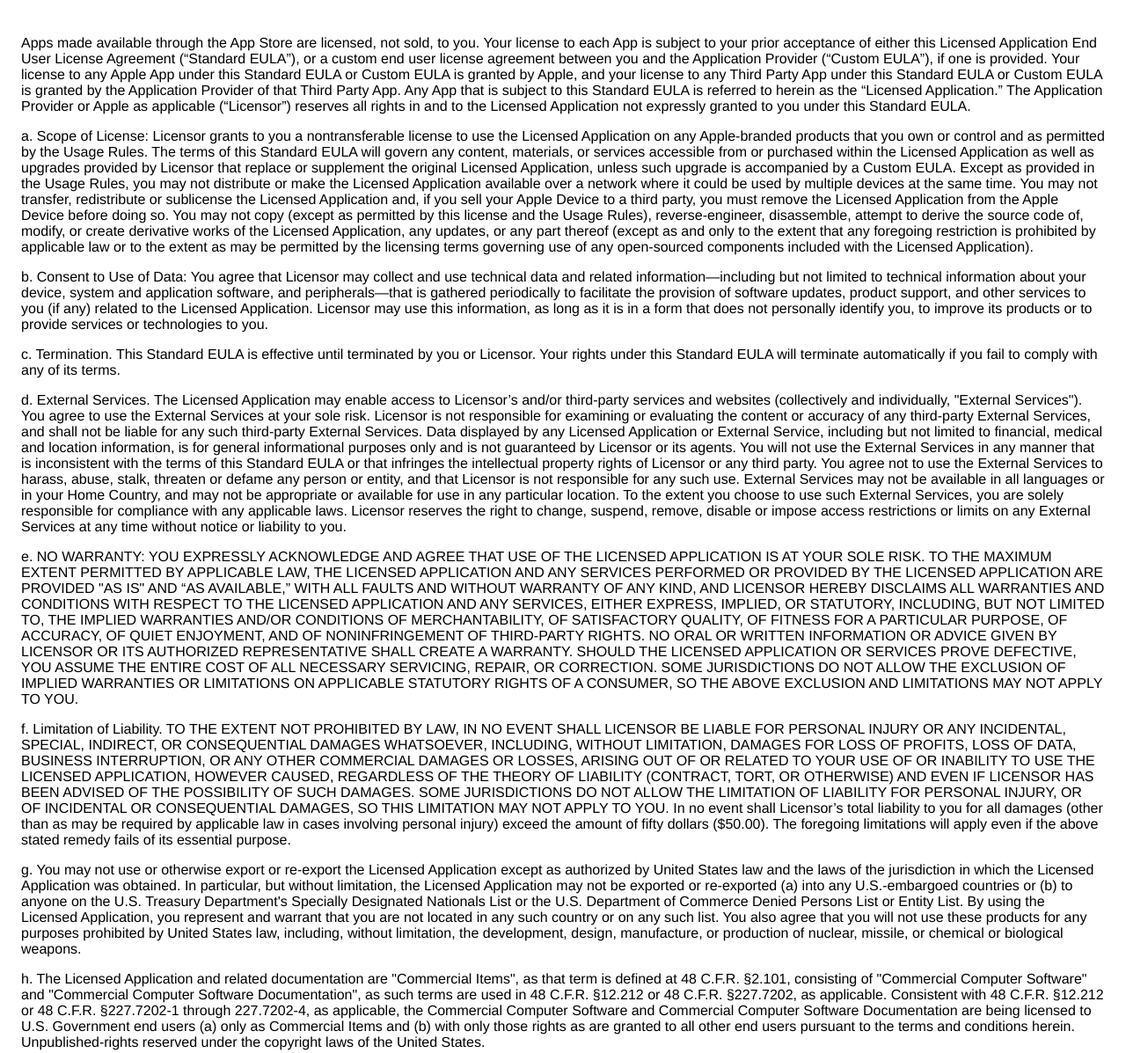
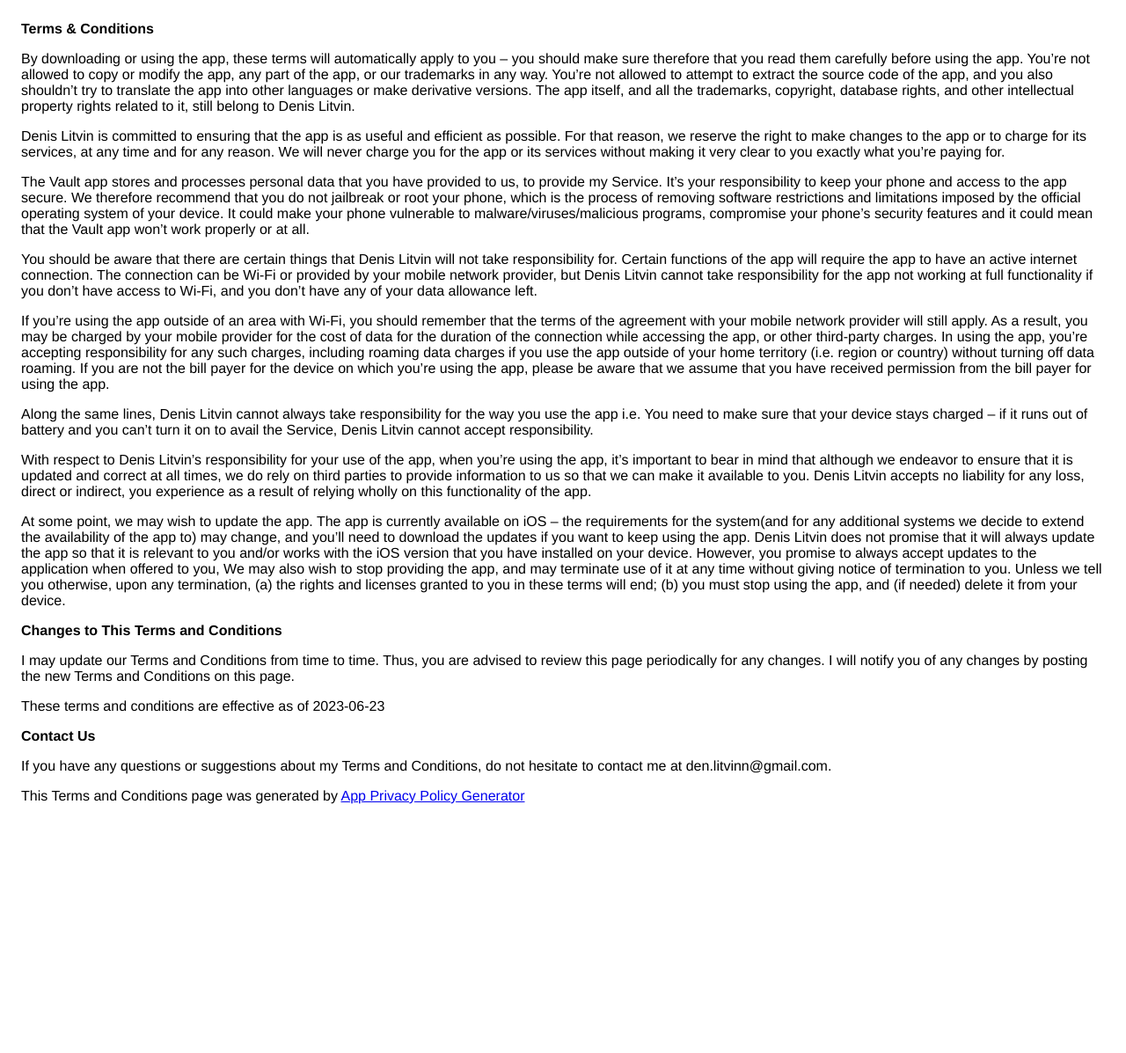
Before and after one commit to DenisLitvin/vault, a plain HTML site: page terms-and-conditions/index.html in a window 1280 px wide. Shown: the top 1197 px of the page at 88% size. After the commit the page ends 954 px from the top, so only its background shows below. Drawn offline with Linux system fonts and the light colour scheme.

Commit message:
Add eula

```diff
--- a/terms-and-conditions/index.html
+++ b/terms-and-conditions/index.html
@@ -14,116 +14,133 @@
 </head>
 
 <body>
-  <p>Apps made available through the App Store are licensed, not sold, to you. Your license to each App is subject to
-    your
-    prior acceptance of either this Licensed Application End User License Agreement (“Standard EULA”), or a custom end
-    user license agreement between you and the Application Provider (“Custom EULA”), if one is provided. Your license to
-    any Apple App under this Standard EULA or Custom EULA is granted by Apple, and your license to any Third Party App
-    under this Standard EULA or Custom EULA is granted by the Application Provider of that Third Party App. Any App that
-    is subject to this Standard EULA is referred to herein as the “Licensed Application.” The Application Provider or
-    Apple as applicable (“Licensor”) reserves all rights in and to the Licensed Application not expressly granted to you
-    under this Standard EULA.</p>
-  <p>a. Scope of License: Licensor grants to you a nontransferable license to use the Licensed Application on any
-    Apple-branded products that you own or control and as permitted by the Usage Rules. The terms of this Standard EULA
-    will govern any content, materials, or services accessible from or purchased within the Licensed Application as well
-    as upgrades provided by Licensor that replace or supplement the original Licensed Application, unless such upgrade
-    is
-    accompanied by a Custom EULA. Except as provided in the Usage Rules, you may not distribute or make the Licensed
-    Application available over a network where it could be used by multiple devices at the same time. You may not
-    transfer, redistribute or sublicense the Licensed Application and, if you sell your Apple Device to a third party,
-    you
-    must remove the Licensed Application from the Apple Device before doing so. You may not copy (except as permitted by
-    this license and the Usage Rules), reverse-engineer, disassemble, attempt to derive the source code of, modify, or
-    create derivative works of the Licensed Application, any updates, or any part thereof (except as and only to the
-    extent that any foregoing restriction is prohibited by applicable law or to the extent as may be permitted by the
-    licensing terms governing use of any open-sourced components included with the Licensed Application).</p>
-  <p>b. Consent to Use of Data: You agree that Licensor may collect and use technical data and related
-    information—including but not limited to technical information about your device, system and application software,
-    and
-    peripherals—that is gathered periodically to facilitate the provision of software updates, product support, and
-    other
-    services to you (if any) related to the Licensed Application. Licensor may use this information, as long as it is in
-    a
-    form that does not personally identify you, to improve its products or to provide services or technologies to you.
+  <strong>Terms &amp; Conditions</strong>
+  <p>
+    By downloading or using the app, these terms will
+    automatically apply to you – you should make sure therefore
+    that you read them carefully before using the app. You’re not
+    allowed to copy or modify the app, any part of the app, or
+    our trademarks in any way. You’re not allowed to attempt to
+    extract the source code of the app, and you also shouldn’t try
+    to translate the app into other languages or make derivative
+    versions. The app itself, and all the trademarks, copyright,
+    database rights, and other intellectual property rights related
+    to it, still belong to Denis Litvin.
   </p>
-  <p>c. Termination. This Standard EULA is effective until terminated by you or Licensor. Your rights under this
-    Standard
-    EULA will terminate automatically if you fail to comply with any of its terms.&nbsp;</p>
-  <p>d. External Services. The Licensed Application may enable access to Licensor’s and/or third-party services and
-    websites (collectively and individually, "External Services"). You agree to use the External Services at your sole
-    risk. Licensor is not responsible for examining or evaluating the content or accuracy of any third-party External
-    Services, and shall not be liable for any such third-party External Services. Data displayed by any Licensed
-    Application or External Service, including but not limited to financial, medical and location information, is for
-    general informational purposes only and is not guaranteed by Licensor or its agents. You will not use the External
-    Services in any manner that is inconsistent with the terms of this Standard EULA or that infringes the intellectual
-    property rights of Licensor or any third party. You agree not to use the External Services to harass, abuse, stalk,
-    threaten or defame any person or entity, and that Licensor is not responsible for any such use. External Services
-    may
-    not be available in all languages or in your Home Country, and may not be appropriate or available for use in any
-    particular location. To the extent you choose to use such External Services, you are solely responsible for
-    compliance
-    with any applicable laws. Licensor reserves the right to change, suspend, remove, disable or impose access
-    restrictions or limits on any External Services at any time without notice or liability to you.&nbsp;</p>
-  <p>e. NO WARRANTY: YOU EXPRESSLY ACKNOWLEDGE AND AGREE THAT USE OF THE LICENSED APPLICATION IS AT YOUR SOLE RISK. TO
-    THE
-    MAXIMUM EXTENT PERMITTED BY APPLICABLE LAW, THE LICENSED APPLICATION AND ANY SERVICES PERFORMED OR PROVIDED BY THE
-    LICENSED APPLICATION ARE PROVIDED "AS IS" AND “AS AVAILABLE,” WITH ALL FAULTS AND WITHOUT WARRANTY OF ANY KIND, AND
-    LICENSOR HEREBY DISCLAIMS ALL WARRANTIES AND CONDITIONS WITH RESPECT TO THE LICENSED APPLICATION AND ANY SERVICES,
-    EITHER EXPRESS, IMPLIED, OR STATUTORY, INCLUDING, BUT NOT LIMITED TO, THE IMPLIED WARRANTIES AND/OR CONDITIONS OF
-    MERCHANTABILITY, OF SATISFACTORY QUALITY, OF FITNESS FOR A PARTICULAR PURPOSE, OF ACCURACY, OF QUIET ENJOYMENT, AND
-    OF
-    NONINFRINGEMENT OF THIRD-PARTY RIGHTS. NO ORAL OR WRITTEN INFORMATION OR ADVICE GIVEN BY LICENSOR OR ITS AUTHORIZED
-    REPRESENTATIVE SHALL CREATE A WARRANTY. SHOULD THE LICENSED APPLICATION OR SERVICES PROVE DEFECTIVE, YOU ASSUME THE
-    ENTIRE COST OF ALL NECESSARY SERVICING, REPAIR, OR CORRECTION. SOME JURISDICTIONS DO NOT ALLOW THE EXCLUSION OF
-    IMPLIED WARRANTIES OR LIMITATIONS ON APPLICABLE STATUTORY RIGHTS OF A CONSUMER, SO THE ABOVE EXCLUSION AND
-    LIMITATIONS
-    MAY NOT APPLY TO YOU.</p>
-  <p>f. Limitation of Liability. TO THE EXTENT NOT PROHIBITED BY LAW, IN NO EVENT SHALL LICENSOR BE LIABLE FOR PERSONAL
-    INJURY OR ANY INCIDENTAL, SPECIAL, INDIRECT, OR CONSEQUENTIAL DAMAGES WHATSOEVER, INCLUDING, WITHOUT LIMITATION,
-    DAMAGES FOR LOSS OF PROFITS, LOSS OF DATA, BUSINESS INTERRUPTION, OR ANY OTHER COMMERCIAL DAMAGES OR LOSSES, ARISING
-    OUT OF OR RELATED TO YOUR USE OF OR INABILITY TO USE THE LICENSED APPLICATION, HOWEVER CAUSED, REGARDLESS OF THE
-    THEORY OF LIABILITY (CONTRACT, TORT, OR OTHERWISE) AND EVEN IF LICENSOR HAS BEEN ADVISED OF THE POSSIBILITY OF SUCH
-    DAMAGES. SOME JURISDICTIONS DO NOT ALLOW THE LIMITATION OF LIABILITY FOR PERSONAL INJURY, OR OF INCIDENTAL OR
-    CONSEQUENTIAL DAMAGES, SO THIS LIMITATION MAY NOT APPLY TO YOU. In no event shall Licensor’s total liability to you
-    for all damages (other than as may be required by applicable law in cases involving personal injury) exceed the
-    amount
-    of fifty dollars ($50.00). The foregoing limitations will apply even if the above stated remedy fails of its
-    essential
-    purpose.</p>
-  <p>g. You may not use or otherwise export or re-export the Licensed Application except as authorized by United States
-    law and the laws of the jurisdiction in which the Licensed Application was obtained. In particular, but without
-    limitation, the Licensed Application may not be exported or re-exported (a) into any U.S.-embargoed countries or (b)
-    to anyone on the U.S. Treasury Department's Specially Designated Nationals List or the U.S. Department of Commerce
-    Denied Persons List or Entity List. By using the Licensed Application, you represent and warrant that you are not
-    located in any such country or on any such list. You also agree that you will not use these products for any
-    purposes
-    prohibited by United States law, including, without limitation, the development, design, manufacture, or production
-    of
-    nuclear, missile, or chemical or biological weapons.</p>
-  <p>h. The Licensed Application and related documentation are "Commercial Items", as that term is defined at 48 C.F.R.
-    §2.101, consisting of "Commercial Computer Software" and "Commercial Computer Software Documentation", as such terms
-    are used in 48 C.F.R. §12.212 or 48 C.F.R. §227.7202, as applicable. Consistent with 48 C.F.R. §12.212 or 48 C.F.R.
-    §227.7202-1 through 227.7202-4, as applicable, the Commercial Computer Software and Commercial Computer Software
-    Documentation are being licensed to U.S. Government end users (a) only as Commercial Items and (b) with only those
-    rights as are granted to all other end users pursuant to the terms and conditions herein. Unpublished-rights
-    reserved
-    under the copyright laws of the United States.</p>
-  <p>i. Except to the extent expressly provided in the following paragraph, this Agreement and the relationship between
-    you and Apple shall be governed by the laws of the State of California, excluding its conflicts of law provisions.
-    You
-    and Apple agree to submit to the personal and exclusive jurisdiction of the courts located within the county of
-    Santa
-    Clara, California, to resolve any dispute or claim arising from this Agreement. If (a) you are not a U.S. citizen;
-    (b)
-    you do not reside in the U.S.; (c) you are not accessing the Service from the U.S.; and (d) you are a citizen of one
-    of the countries identified below, you hereby agree that any dispute or claim arising from this Agreement shall be
-    governed by the applicable law set forth below, without regard to any conflict of law provisions, and you hereby
-    irrevocably submit to the non-exclusive jurisdiction of the courts located in the state, province or country
-    identified below whose law governs:</p>
-  <p>If you are a citizen of any European Union country or Switzerland, Norway or Iceland, the governing law and forum
-    shall be the laws and courts of your usual place of residence.</p>
-  <p>Specifically excluded from application to this Agreement is that law known as the United Nations Convention on the
-    International Sale of Goods.<br><br></p>
+  <p>
+    Denis Litvin is committed to ensuring that the app is
+    as useful and efficient as possible. For that reason, we
+    reserve the right to make changes to the app or to charge for
+    its services, at any time and for any reason. We will never
+    charge you for the app or its services without making it very
+    clear to you exactly what you’re paying for.
+  </p>
+  <p>
+    The Vault app stores and processes personal data that
+    you have provided to us, to provide my
+    Service. It’s your responsibility to keep your phone and
+    access to the app secure. We therefore recommend that you do
+    not jailbreak or root your phone, which is the process of
+    removing software restrictions and limitations imposed by the
+    official operating system of your device. It could make your
+    phone vulnerable to malware/viruses/malicious programs,
+    compromise your phone’s security features and it could mean
+    that the Vault app won’t work properly or at all.
+  </p> <!---->
+  <p>
+    You should be aware that there are certain things that
+    Denis Litvin will not take responsibility for. Certain
+    functions of the app will require the app to have an active
+    internet connection. The connection can be Wi-Fi or provided
+    by your mobile network provider, but Denis Litvin
+    cannot take responsibility for the app not working at full
+    functionality if you don’t have access to Wi-Fi, and you don’t
+    have any of your data allowance left.
+  </p>
+  <p></p>
+  <p>
+    If you’re using the app outside of an area with Wi-Fi, you
+    should remember that the terms of the agreement with your
+    mobile network provider will still apply. As a result, you may
+    be charged by your mobile provider for the cost of data for
+    the duration of the connection while accessing the app, or
+    other third-party charges. In using the app, you’re accepting
+    responsibility for any such charges, including roaming data
+    charges if you use the app outside of your home territory
+    (i.e. region or country) without turning off data roaming. If
+    you are not the bill payer for the device on which you’re
+    using the app, please be aware that we assume that you have
+    received permission from the bill payer for using the app.
+  </p>
+  <p>
+    Along the same lines, Denis Litvin cannot always take
+    responsibility for the way you use the app i.e. You need to
+    make sure that your device stays charged – if it runs out of
+    battery and you can’t turn it on to avail the Service,
+    Denis Litvin cannot accept responsibility.
+  </p>
+  <p>
+    With respect to Denis Litvin’s responsibility for your
+    use of the app, when you’re using the app, it’s important to
+    bear in mind that although we endeavor to ensure that it is
+    updated and correct at all times, we do rely on third parties
+    to provide information to us so that we can make it available
+    to you. Denis Litvin accepts no liability for any
+    loss, direct or indirect, you experience as a result of
+    relying wholly on this functionality of the app.
+  </p>
+  <p>
+    At some point, we may wish to update the app. The app is
+    currently available on iOS – the requirements for the
+    system(and for any additional systems we
+    decide to extend the availability of the app to) may change,
+    and you’ll need to download the updates if you want to keep
+    using the app. Denis Litvin does not promise that it
+    will always update the app so that it is relevant to you
+    and/or works with the iOS version that you have
+    installed on your device. However, you promise to always
+    accept updates to the application when offered to you, We may
+    also wish to stop providing the app, and may terminate use of
+    it at any time without giving notice of termination to you.
+    Unless we tell you otherwise, upon any termination, (a) the
+    rights and licenses granted to you in these terms will end;
+    (b) you must stop using the app, and (if needed) delete it
+    from your device.
+  </p>
+  <p><strong>Changes to This Terms and Conditions</strong></p>
+  <p>
+    I may update our Terms and Conditions
+    from time to time. Thus, you are advised to review this page
+    periodically for any changes. I will
+    notify you of any changes by posting the new Terms and
+    Conditions on this page.
+  </p>
+  <p>
+    These terms and conditions are effective as of 2023-06-23
+  </p>
+  <p><strong>Contact Us</strong></p>
+  <p>
+    If you have any questions or suggestions about my
+    Terms and Conditions, do not hesitate to contact me
+    at den.litvinn@gmail.com.
+  </p>
+  <p>This Terms and Conditions page was generated by <a href="https://app-privacy-policy-generator.nisrulz.com/"
+      target="_blank" rel="noopener noreferrer">App Privacy Policy Generator</a></p>
 </body>
 
 </html>
+
+<!DOCTYPE html>
+<html>
+
+<head>
+  <meta charset='utf-8'>
+  <meta name='viewport' content='width=device-width'>
+  <title>Terms &amp; Conditions</title>
+  <style>
+    body {
+      font-family: 'Helvetica Neue', Helvetica, Arial, sans-serif;
+      padding: 1em;
+    }
+  </style>
+</head>
```
Also changed, not shown: EULA/index.html (added, +194 -0 lines), index.html (+2 -1 lines).
